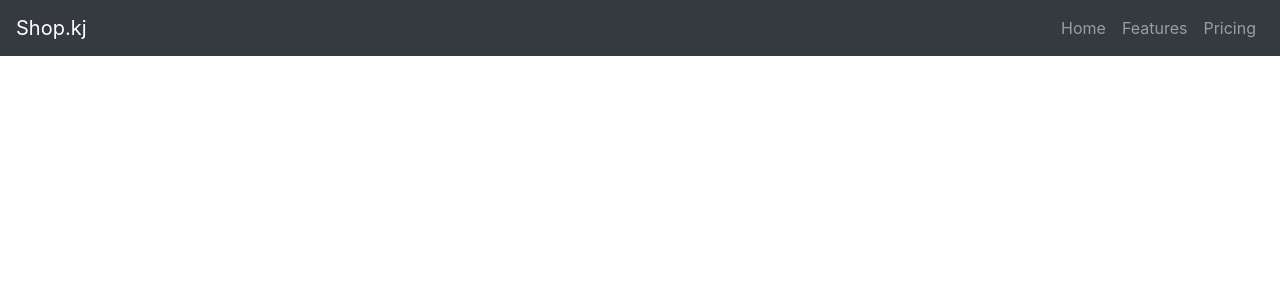
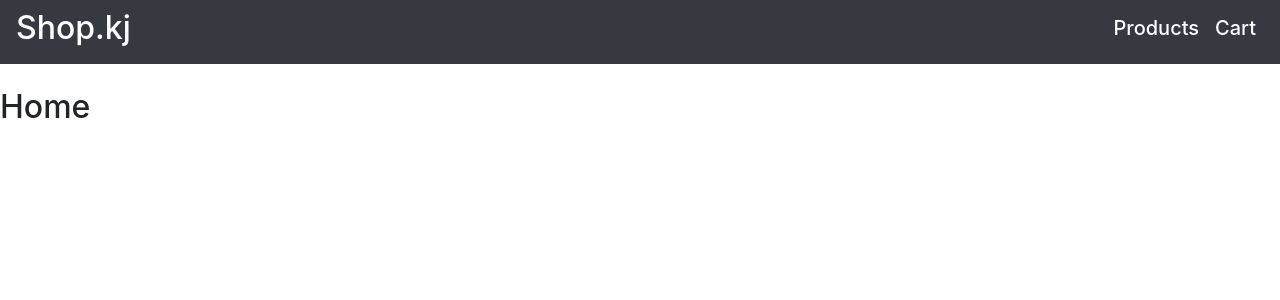
Before and after one commit to kevinjacob2001/ShoppingCart_React, a React (Create React App) app: page / in a window 1280 px wide. Shown: the top 300 px of the page. Built offline with nearby package versions, Linux system fonts and the light colour scheme.

Commit message:
completed the header

```diff
--- a/package.json
+++ b/package.json
@@ -10,6 +10,7 @@
     "react": "^17.0.1",
     "react-bootstrap": "^1.4.0",
     "react-dom": "^17.0.1",
+    "react-router-dom": "^5.2.0",
     "react-scripts": "4.0.0",
     "web-vitals": "^0.2.4"
   },
--- a/src/App.js
+++ b/src/App.js
@@ -1,12 +1,34 @@
 import Header from './Components/Header/Header'
+import {BrowserRouter as Router,Switch,Route,Link} from 'react-router-dom';
 import './App.css';
 
-function App() {
+export default function App() {
   return (
-    <>
-    <Header/>
-    </>
+    <Router>
+            <Header/>
+        <Switch>
+          <Route path="/about">
+            <About />
+          </Route>
+          <Route path="/users">
+            <Users />
+          </Route>
+          <Route path="/">
+            <Home />
+          </Route>
+        </Switch>
+    </Router>
   );
 }
 
-export default App;
+function Home() {
+  return <h2>Home</h2>;
+}
+
+function About() {
+  return <h2>About</h2>;
+}
+
+function Users() {
+  return <h2>Users</h2>;
+}
--- a/src/Components/Header/Header.jsx
+++ b/src/Components/Header/Header.jsx
@@ -1,15 +1,15 @@
 import React from 'react';
 import {Nav,Navbar} from 'react-bootstrap'
+import {Link} from 'react-router-dom';
 
 function Header(){
     return(
-        <div>
-            <Navbar bg="dark" variant="dark">
-                <Navbar.Brand href="#home">Shop.kj</Navbar.Brand>
+        <div >
+            <Navbar  bg="dark" variant="dark">
+                <Link to="/products"><h2 style={{color:"white"}}>Shop.kj</h2></Link>
                 <Nav className="ml-auto">
-                <Nav.Link href="#home">Home</Nav.Link>
-                <Nav.Link href="#features">Features</Nav.Link>
-                <Nav.Link href="#pricing">Pricing</Nav.Link>
+                <Link className="m-2" to="/products"><h5 style={{color:"white"}}>Products</h5></Link>
+                <Link className="m-2" to="/cart"><h5 style={{color:"white"}}>Cart</h5></Link>
                 </Nav>
             </Navbar>
             <br />
```
Also changed, not shown: src/Components/Pages/Cart_Page/Cart_Page.jsx (added), src/Components/Pages/Product_page/Product_Page.jsx (added), 1 other file (tests, documents, lock files or other folders).
